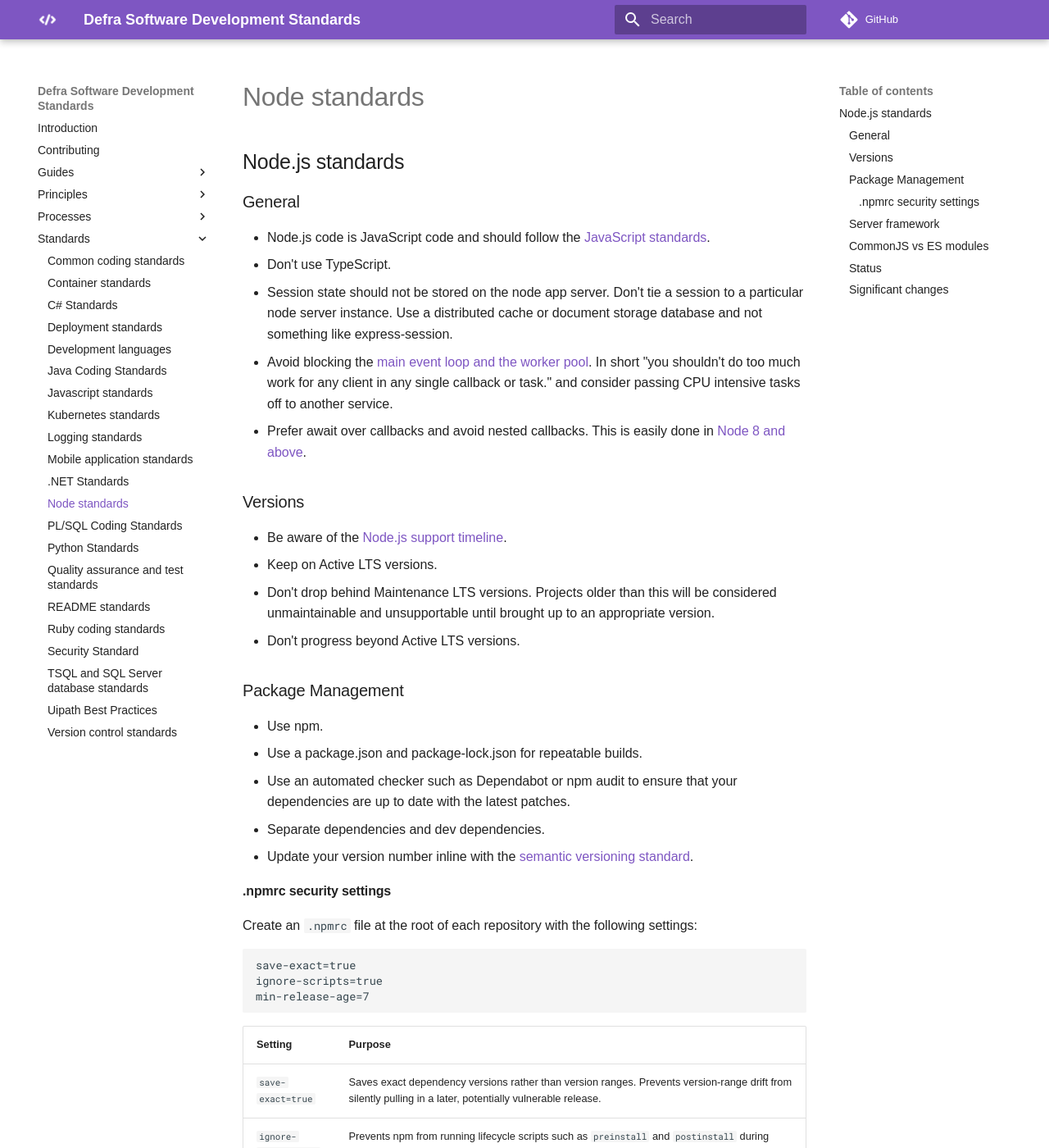
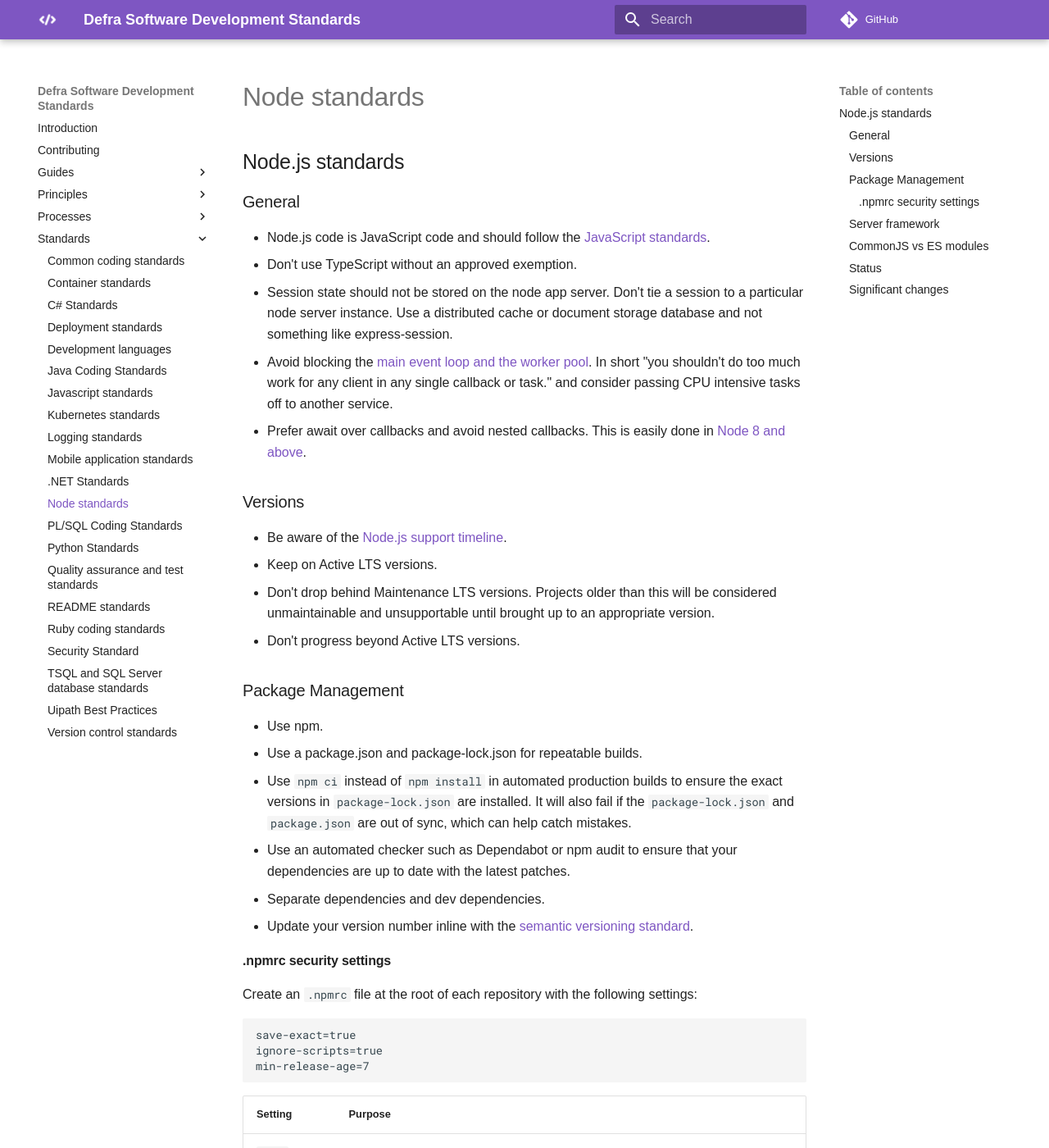
Before and after one commit to DEFRA/software-development-standards, an MkDocs documentation site: the page built from docs/standards/node_standards.md, in a window 1280 px wide and 1400 px high. Shown: the whole window at 82% size. Built offline with MkDocs 1.6.1 and Material for MkDocs 9.7.7, drawn with Linux system fonts in a browser that asks for light colours; some web fonts are replaced; comment, search, counter and statistics services are not loaded.

Commit message:
Update guidance

```diff
--- a/docs/standards/node_standards.md
+++ b/docs/standards/node_standards.md
@@ -2,7 +2,7 @@
 
 ### General
 - Node.js code is JavaScript code and should follow the [JavaScript standards](javascript_standards.md).
-- Don't use TypeScript.
+- Don't use TypeScript without an approved exemption.
 - Session state should not be stored on the node app server. Don't tie a session to a particular node server instance. Use a distributed cache or document storage database and not something like express-session.
 - Avoid blocking the [main event loop and the worker pool](https://nodejs.org/en/docs/guides/dont-block-the-event-loop/). In short "you shouldn't do too much work for any client in any single callback or task." and consider passing CPU intensive tasks off to another service.
 - Prefer await over callbacks and avoid nested callbacks. This is easily done in [Node 8 and above](https://nodejs.org/api/util.html#util_util_promisify_original).
@@ -18,6 +18,7 @@
 ### Package Management
 - Use npm.
 - Use a package.json and package-lock.json for repeatable builds.
+- Use `npm ci` instead of `npm install` in automated production builds to ensure  the exact versions in `package-lock.json` are installed.  It will also fail if the `package-lock.json` and `package.json` are out of sync, which can help catch mistakes.
 - Use an automated checker such as Dependabot or npm audit to ensure that your dependencies are up to date with the
   latest patches.
 - Separate dependencies and dev dependencies.
```
